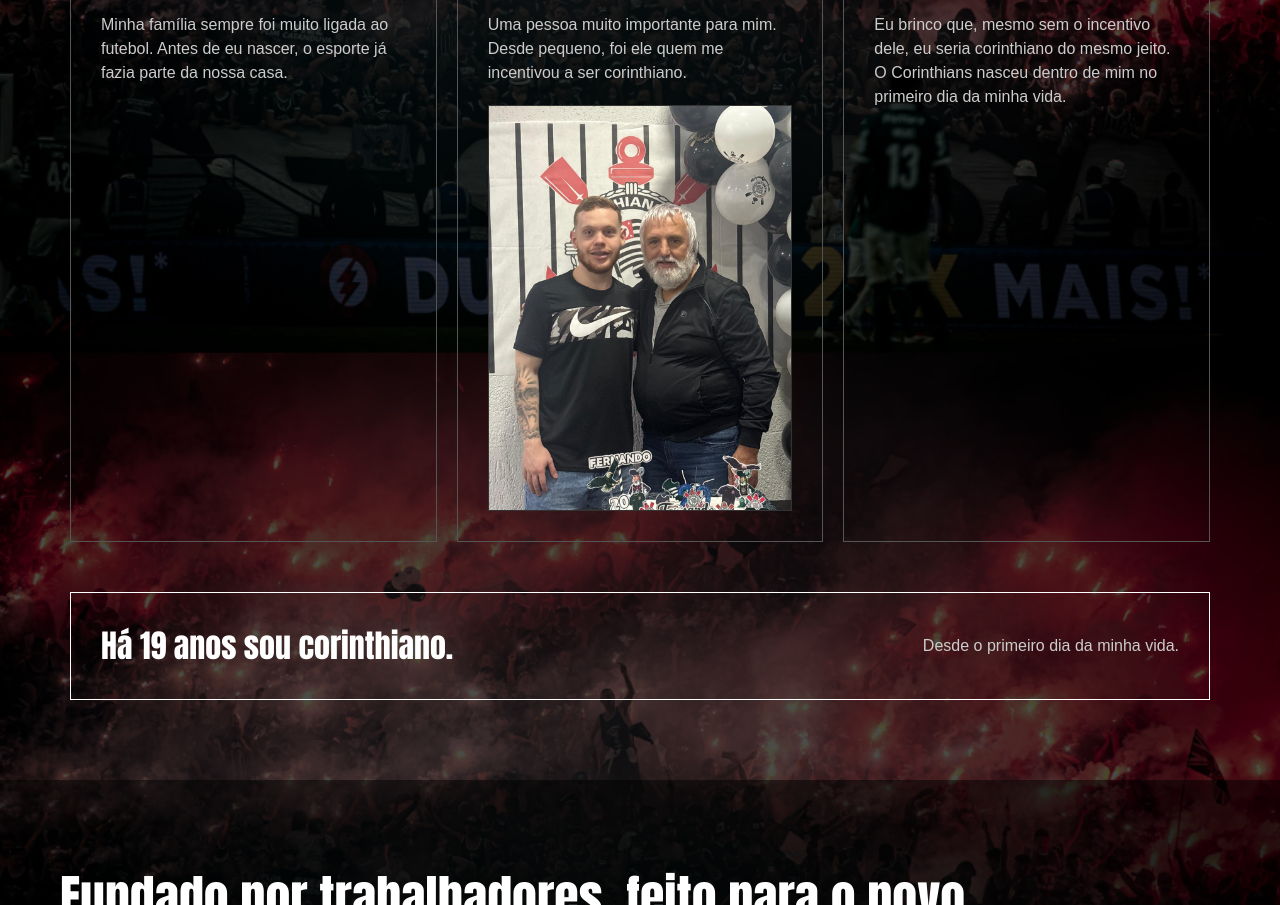
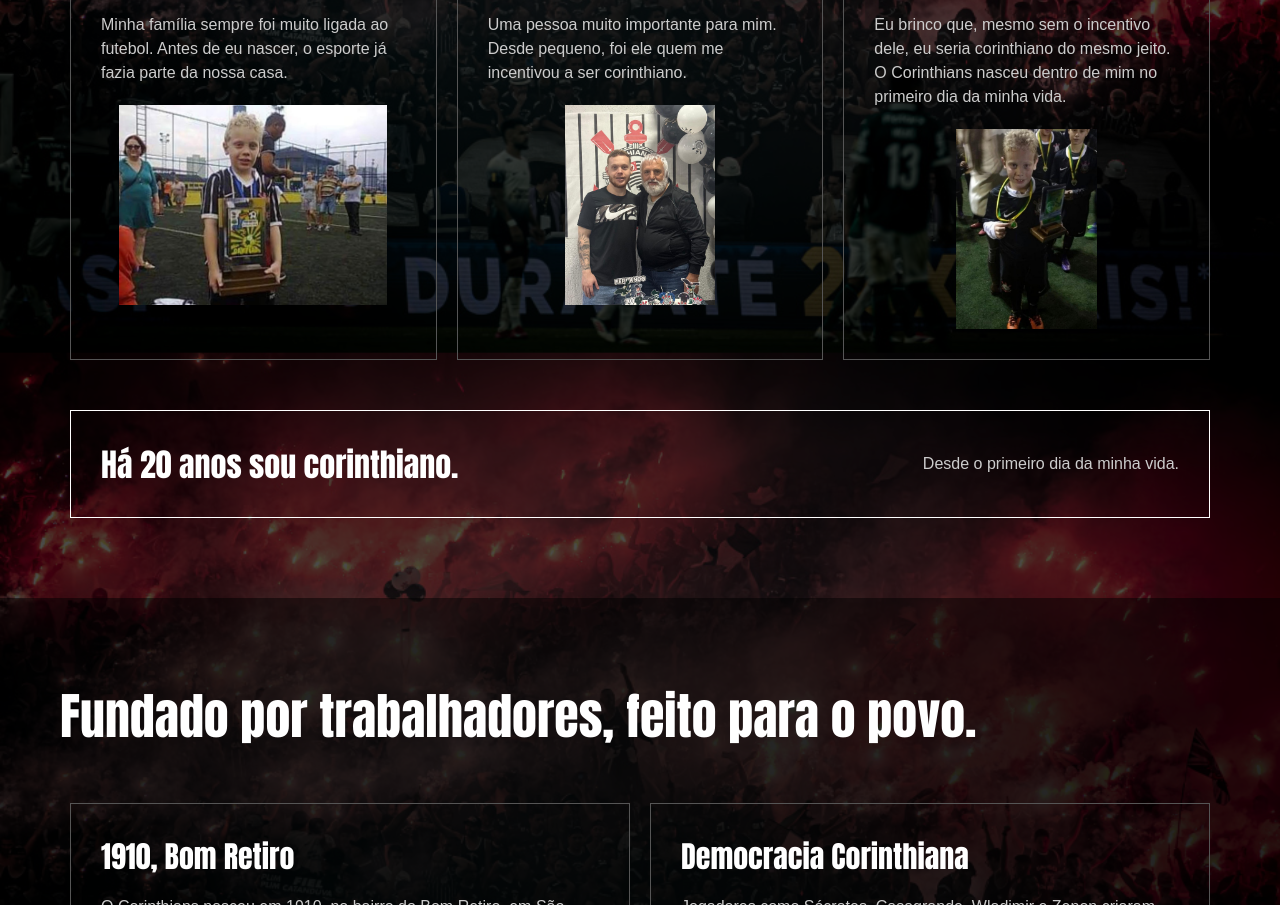
Before and after one commit to FernandoOliveiraa7/Projeto-Individual, a website: page public/index.html in a window 1280 px wide. Shown: the part 1353-2258 px from the top of the page. Drawn offline with Linux system fonts and the light colour scheme.

Commit message:
Atualizando fotos

```diff
--- a/public/index.html
+++ b/public/index.html
@@ -1,11 +1,13 @@
 <!DOCTYPE html>
 <html lang="pt-BR">
+
 <head>
     <meta charset="UTF-8">
     <meta name="viewport" content="width=device-width, initial-scale=1.0">
     <title>Nasci Corinthiano</title>
     <link rel="stylesheet" href="style.css">
 </head>
+
 <body class="pagina-home">
 
     <!-- CABEÇALHO -->
@@ -30,7 +32,8 @@
         <section class="container-principal">
             <div class="container-escuro">
                 <h1>Nasci<br>corinthiano.</h1>
-                <p>A história de quem recebeu o Corinthians de herança, do tio-avô, e descobriu que ele já estava dentro do coração desde o primeiro dia.</p>
+                <p>A história de quem recebeu o Corinthians de herança, do tio-avô, e descobriu que ele já estava dentro
+                    do coração desde o primeiro dia.</p>
                 <a href="#historia" class="botao">Conheça minha história</a>
                 <a href="login.html" class="botao-vazio">Agende seu tour</a>
             </div>
@@ -48,23 +51,31 @@
             <div class="container-cards">
                 <div class="card">
                     <h3>Antes de nascer</h3>
-                    <p>Minha família sempre foi muito ligada ao futebol. Antes de eu nascer, o esporte já fazia parte da nossa casa.</p>
+                    <p>Minha família sempre foi muito ligada ao futebol. Antes de eu nascer, o esporte já fazia parte da
+                        nossa casa.</p>
+                    <div class="foto"><img src="img/foto-antes-de-nascer.jpeg" alt=""></div>
                 </div>
 
                 <div class="card">
                     <h3>Meu tio-avô</h3>
-                    <p>Uma pessoa muito importante para mim. Desde pequeno, foi ele quem me incentivou a ser corinthiano.</p>
+                    <p>Uma pessoa muito importante para mim. Desde pequeno, foi ele quem me incentivou a ser
+                        corinthiano.</p>
                     <div class="foto"><img src="img/foto-com-tio-odair.jpeg" alt=""></div>
                 </div>
 
                 <div class="card">
                     <h3>Nasci corinthiano</h3>
-                    <p>Eu brinco que, mesmo sem o incentivo dele, eu seria corinthiano do mesmo jeito. O Corinthians nasceu dentro de mim no primeiro dia da minha vida.</p>
+                    <p>Eu brinco que, mesmo sem o incentivo dele, eu seria corinthiano do mesmo jeito. O Corinthians
+                        nasceu dentro de mim no primeiro dia da minha vida.</p>
+
+                    <div class="foto">
+                        <img src="img/foto-corinthians.jpeg" alt="">
+                    </div>
                 </div>
             </div>
 
             <div class="container-contador">
-                <h3>Há 19 anos sou corinthiano.</h3>
+                <h3>Há 20 anos sou corinthiano.</h3>
                 <p>Desde o primeiro dia da minha vida.</p>
             </div>
         </section>
@@ -76,12 +87,15 @@
             <div class="container-cards">
                 <div class="card">
                     <h3>1910, Bom Retiro</h3>
-                    <p>O Corinthians nasceu em 1910, no bairro do Bom Retiro, em São Paulo, criado por trabalhadores. Desde o começo, foi o clube de quem não tinha voz.</p>
+                    <p>O Corinthians nasceu em 1910, no bairro do Bom Retiro, em São Paulo, criado por trabalhadores.
+                        Desde o começo, foi o clube de quem não tinha voz.</p>
                 </div>
 
                 <div class="card">
                     <h3>Democracia Corinthiana</h3>
-                    <p>Jogadores como Sócrates, Casagrande, Wladimir e Zenon criaram um movimento em que as decisões do clube eram votadas por todos, do presidente ao roupeiro, em plena ditadura militar. Futebol também é cidadania.</p>
+                    <p>Jogadores como Sócrates, Casagrande, Wladimir e Zenon criaram um movimento em que as decisões do
+                        clube eram votadas por todos, do presidente ao roupeiro, em plena ditadura militar. Futebol
+                        também é cidadania.</p>
                 </div>
             </div>
         </section>
@@ -128,7 +142,9 @@
                         <img src="img/estrutura-parque-sao-jorge.jpg" alt="Estrutura do Parque São Jorge">
                     </div>
 
-                    <p>Conhecido como a casa do Corinthians, o Parque São Jorge é a sede social do clube e um dos lugares mais importantes da sua história. É um espaço que representa as tradições, as conquistas e a trajetória do Timão ao longo dos anos.</p>
+                    <p>Conhecido como a casa do Corinthians, o Parque São Jorge é a sede social do clube e um dos
+                        lugares mais importantes da sua história. É um espaço que representa as tradições, as conquistas
+                        e a trajetória do Timão ao longo dos anos.</p>
                 </div>
 
                 <!-- NEO QUÍMICA ARENA -->
@@ -140,7 +156,9 @@
                         <img src="img/estrutura-neo-quimica.webp" alt="Interior da Neo Química Arena">
                     </div>
 
-                    <p>Localizada em Itaquera, a Neo Química Arena é a casa da Fiel nos jogos do Corinthians. Inaugurada em 2014, tornou-se um dos principais símbolos do clube e um lugar especial para os torcedores viverem grandes emoções.</p>
+                    <p>Localizada em Itaquera, a Neo Química Arena é a casa da Fiel nos jogos do Corinthians. Inaugurada
+                        em 2014, tornou-se um dos principais símbolos do clube e um lugar especial para os torcedores
+                        viverem grandes emoções.</p>
                 </div>
 
             </div>
@@ -211,4 +229,5 @@
     </script>
 
 </body>
+
 </html>
--- a/public/style.css
+++ b/public/style.css
@@ -181,15 +181,17 @@ p {
 
 .foto {
     width: 100%;
+    height: 200px;
     margin-top: 20px;
     padding: 0;
-    background-color: #222222;
-    border: 1px solid #333333;
+    background-color: transparent;
+    border: none;
 }
 
 .foto img {
     width: 100%;
-    height: auto;
+    height: 100%;
+    object-fit: contain;
     display: block;
 }
 
```
Also changed, not shown: public/img/foto-antes-de-nascer.jpeg (added), public/img/foto-corinthians.jpeg (added). Lines whose indentation alone changed are shown as unchanged.
